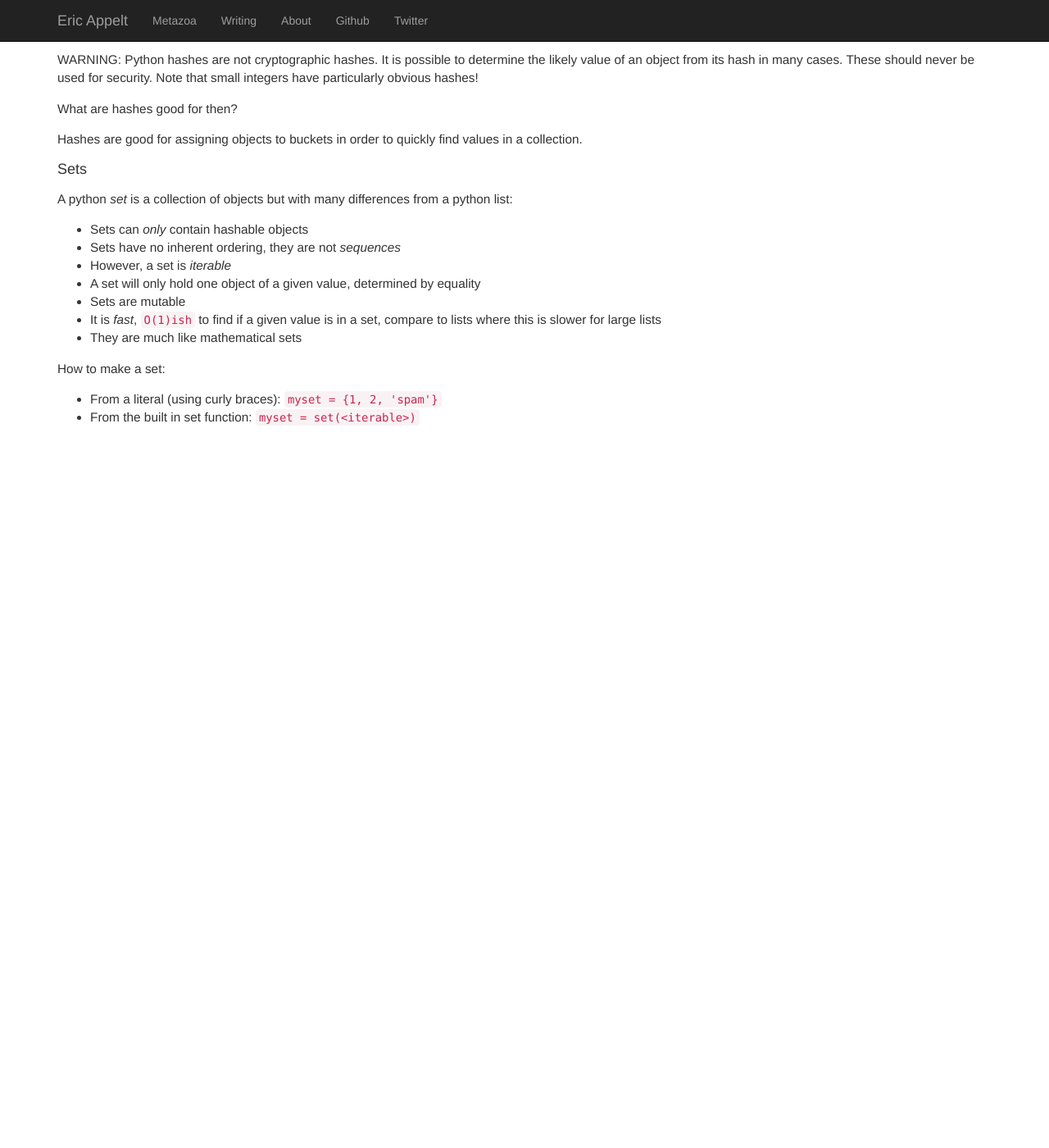
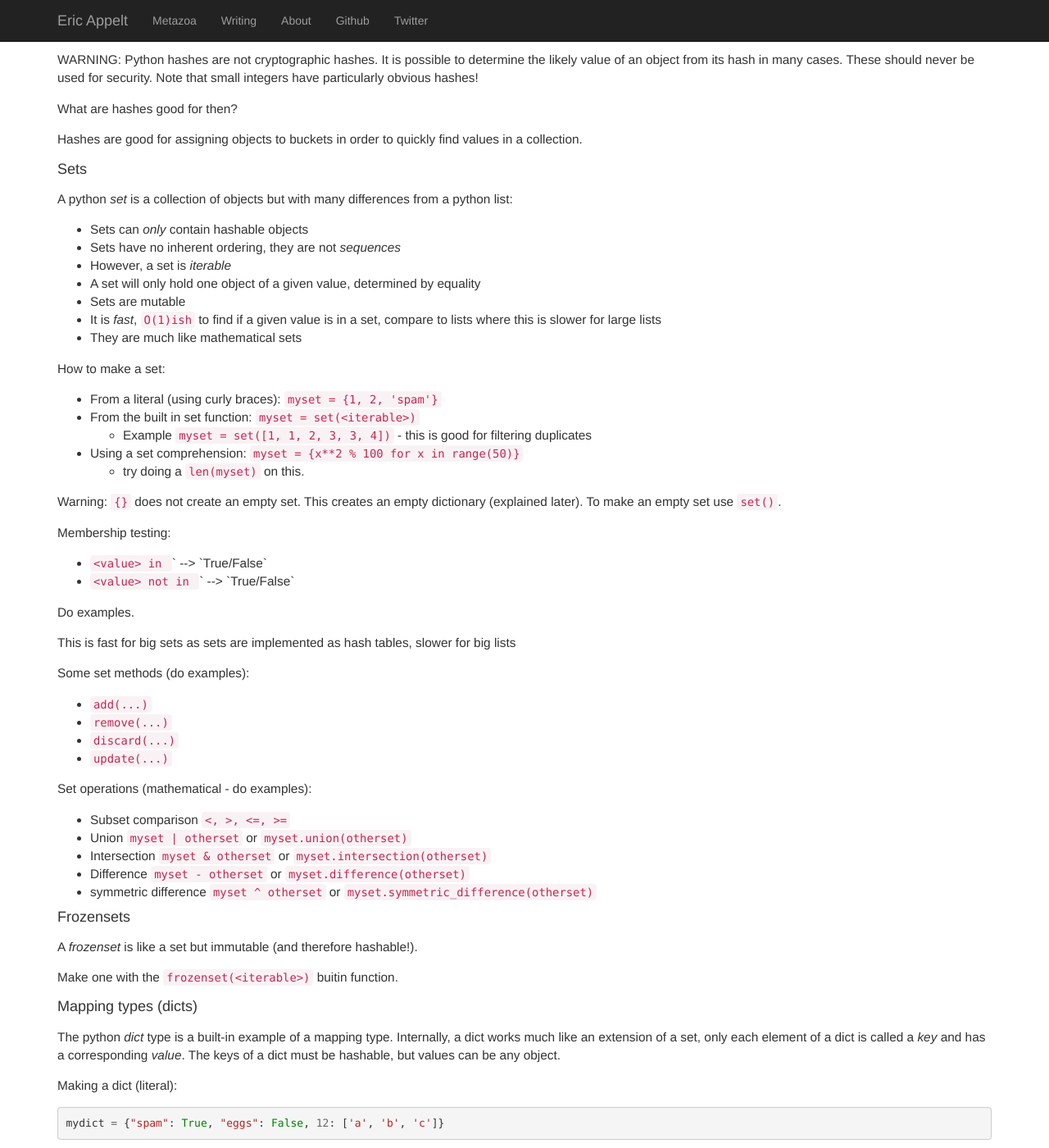
Before and after one commit to appeltel/website-ericappelt, a Jekyll site: the page built from pythonclass/session4.md, in a window 1280 px wide and 1400 px high, scrolled down 1505 px. Shown: the whole window at 82% size. Built offline with Jekyll 4.4.1, drawn with Linux system fonts in a browser that asks for light colours; nearby versions of some CDN libraries; before the commit the page ends 2035 px from its top, so only the background shows below that.

Commit message:
More session 4 notes

```diff
--- a/pythonclass/session4.md
+++ b/pythonclass/session4.md
@@ -110,3 +110,51 @@ How to make a set:
 
 * From a literal (using curly braces): `myset = {1, 2, 'spam'}`
 * From the built in set function: `myset = set(<iterable>)`
+  * Example `myset = set([1, 1, 2, 3, 3, 4])` - this is good for filtering duplicates
+* Using a set comprehension: `myset = {x**2 % 100 for x in range(50)}`
+  * try doing a `len(myset)` on this.
+
+Warning: `{}` does not create an empty set. This creates an empty dictionary (explained later).
+To make an empty set use `set()`.
+
+Membership testing:
+
+* `<value> in `<set>` --> `True/False`
+* `<value> not in `<set>` --> `True/False`
+
+Do examples.
+
+This is fast for big sets as sets are implemented as hash tables, slower for big lists
+
+Some set methods (do examples):
+
+* `add(...)`
+* `remove(...)`
+* `discard(...)`
+* `update(...)`
+
+Set operations (mathematical - do examples):
+
+* Subset comparison `<, >, <=, >=`
+* Union `myset | otherset` or `myset.union(otherset)`
+* Intersection `myset & otherset` or `myset.intersection(otherset)`
+* Difference `myset - otherset` or `myset.difference(otherset)`
+* symmetric difference `myset ^ otherset` or `myset.symmetric_difference(otherset)`
+
+#### Frozensets
+
+A *frozenset* is like a set but immutable (and therefore hashable!).
+
+Make one with the `frozenset(<iterable>)` buitin function.
+
+#### Mapping types (dicts)
+
+The python *dict* type is a built-in example of a mapping type. Internally, a dict works much
+like an extension of a set, only each element of a dict is called a *key* and has a corresponding
+*value*. The keys of a dict must be hashable, but values can be any object.
+
+Making a dict (literal):
+
+{% highlight python %}
+mydict = {"spam": True, "eggs": False, 12: ['a', 'b', 'c']}
+{% endhighlight %}
```
